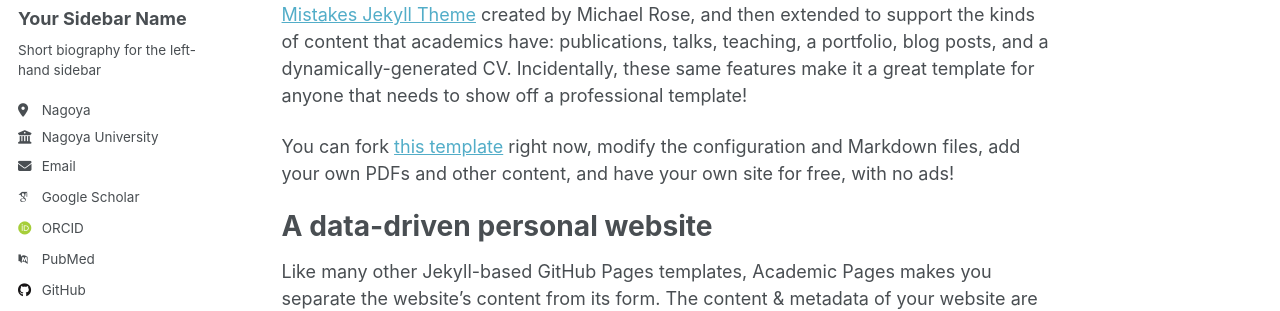
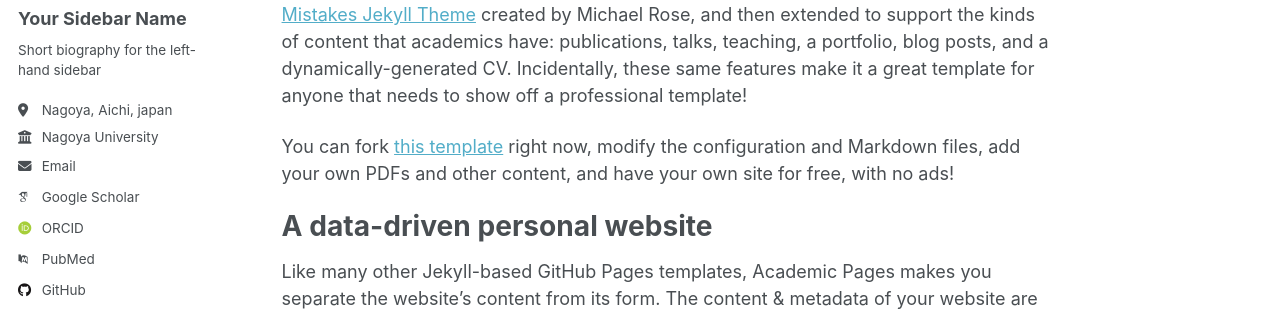
Before and after one commit to naotaka-shigeta/naotaka-shigeta, a Jekyll site: the page built from _pages/about.md, in a window 1280 px wide. Shown: the part 276-587 px from the top of the page. Built offline with Jekyll 4.4.1, drawn with Linux system fonts in a browser that asks for light colours; some web fonts are replaced; a script that is not in the unit is left out.

Commit message:
Update _config.yml

```diff
--- a/_config.yml
+++ b/_config.yml
@@ -27,7 +27,7 @@ author:
   name             : "Your Sidebar Name"
   pronouns         : # example: "she/her"
   bio              : "Short biography for the left-hand sidebar"
-  location         : "Nagoya"
+  location         : "Nagoya, Aichi, japan"
   employer         : "Nagoya University"
   uri              : # URL
   email            : "shigeta.naotaka.m6@s.mail.nagoya-u.ac.jp"
```
